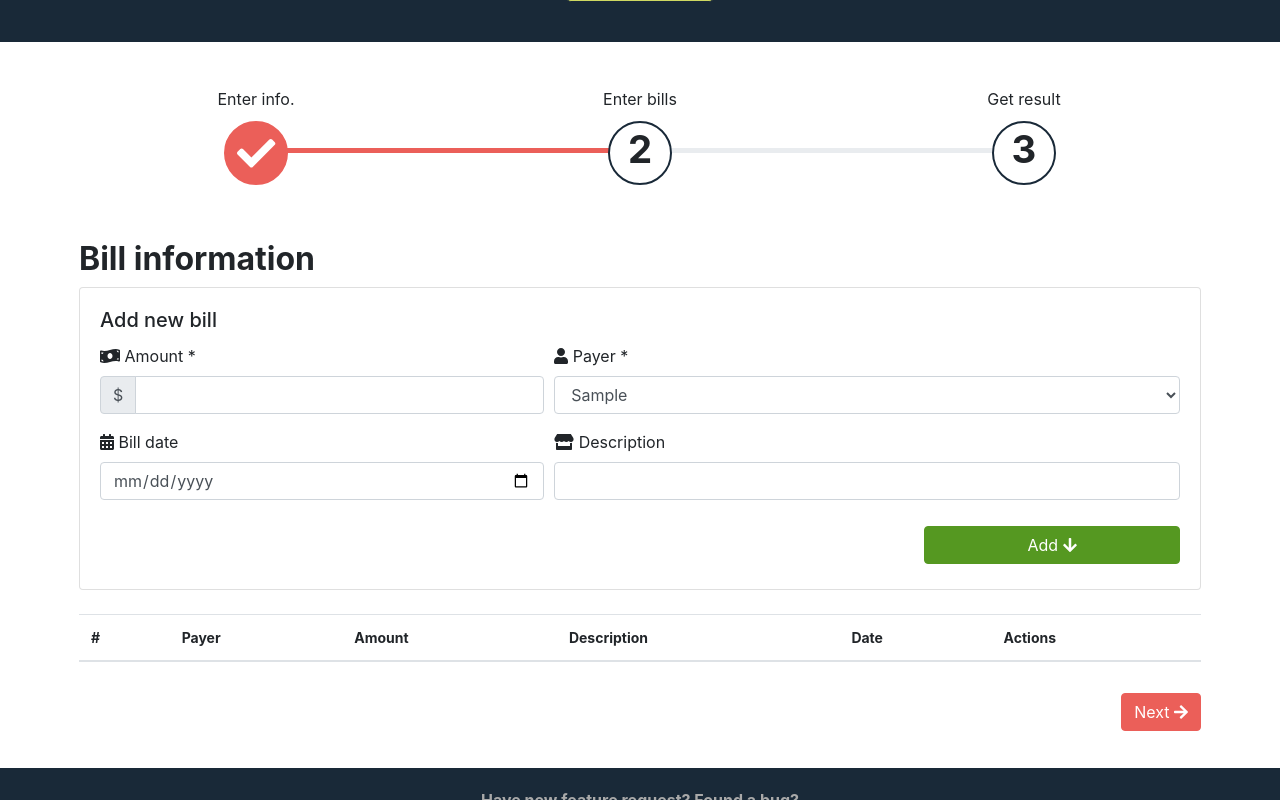
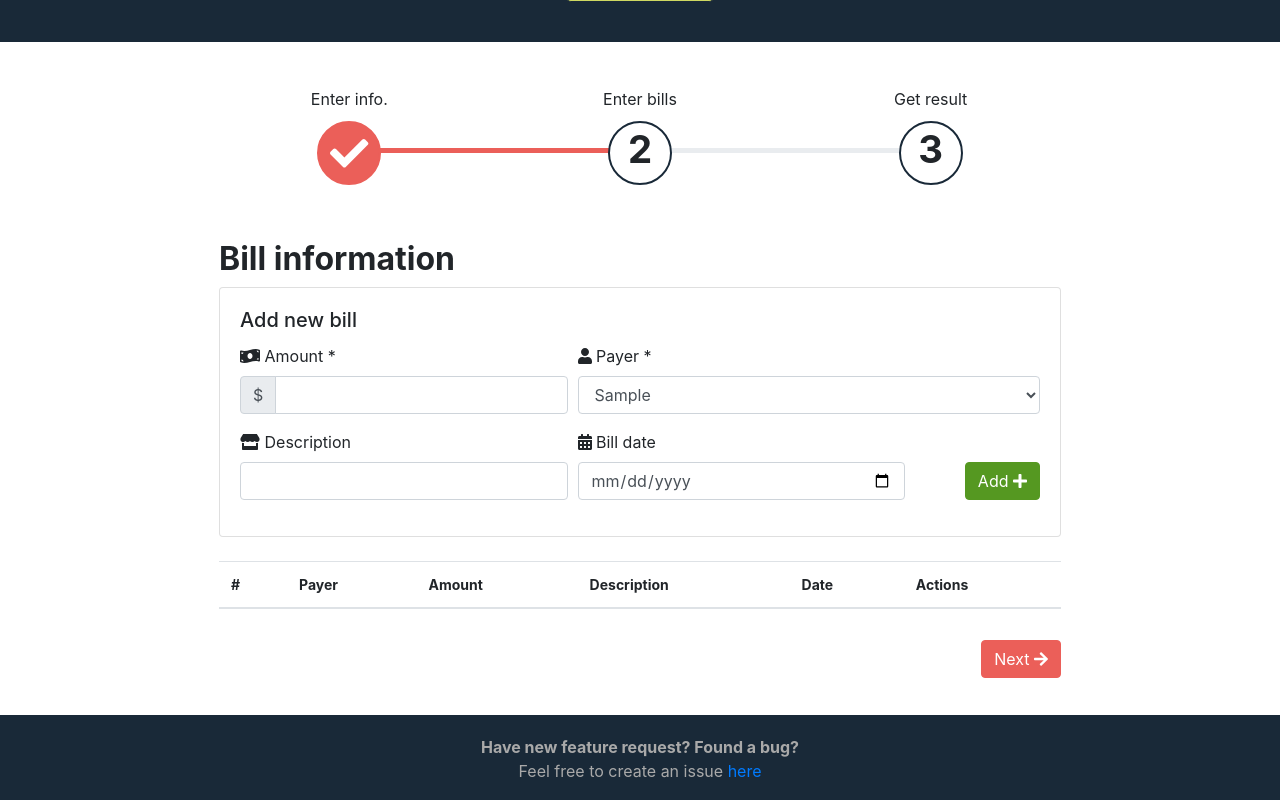
Before and after one commit to dutch-pay/dutch-pay.github.io, a React (Create React App) app: page / in a window 1280 px wide. Both pictures are taken after typing "Sample", "Sample" into the empty fields and a click on the button "Next". Shown: the part 624-1424 px from the top of the page. Built offline with nearby package versions, Linux system fonts and the light colour scheme.

Commit message:
bug fix - fit table into screen, add favicon

```diff
--- a/src/components/DutchForm.scss
+++ b/src/components/DutchForm.scss
@@ -2,6 +2,8 @@
 
 #dutch-form {
   padding: $container-padding;
+  max-width: 1000px;
+  margin: auto;
 
   .steps-container {
     padding-top: 50px;
@@ -10,7 +12,3 @@
     text-align: left;
   }
 }
-
-@media only screen and (min-device-width: #{$mobile-max-width}) {
-
-}
--- a/src/components/NewBillForm.js
+++ b/src/components/NewBillForm.js
@@ -1,7 +1,7 @@
 import React, { useState } from 'react'
 import { Form, Button, Col, Card, InputGroup } from 'react-bootstrap'
 import { FontAwesomeIcon } from '@fortawesome/react-fontawesome'
-import { faCalendarAlt, faStore, faUser, faArrowDown, faMoneyBillWave } from '@fortawesome/free-solid-svg-icons'
+import { faCalendarAlt, faStore, faUser, faPlus, faMoneyBillWave } from '@fortawesome/free-solid-svg-icons'
 
 import 'components/NewBillForm.scss'
 
@@ -16,9 +16,11 @@ function NewBillForm(props) {
   });
 
   const handleInputChange = (event) => {
+    const name = event.target.name
     setBillInfo({
       ...billInfo,
-      [event.target.name]: event.target.name === 'number' ? event.target.valueAsNumber : event.target.value,
+      [name]: name === 'number' ? event.target.valueAsNumber
+                                  : event.target.value,
     });
   }
 
@@ -49,22 +51,32 @@ function NewBillForm(props) {
         <Card.Title>Add new bill</Card.Title>
         <Form noValidate validated={validated} onSubmit={handleSubmit}>
           <Form.Row>
-            <Col xs={12} md={5}>
+            <Col xs={6} md={5}>
               <Form.Group controlId="billAmount">
-                <Form.Label><FontAwesomeIcon icon={faMoneyBillWave} /> Amount *</Form.Label>
+                <Form.Label>
+                  <FontAwesomeIcon icon={faMoneyBillWave} /> Amount *
+                </Form.Label>
                 <InputGroup>
                   <InputGroup.Prepend>
                     <InputGroup.Text>{props.currencySymbol}</InputGroup.Text>
                   </InputGroup.Prepend>
-                  <Form.Control required name="billAmount" type="number" onChange={handleInputChange} />
+                  <Form.Control required
+                                name="billAmount"
+                                type="number"
+                                onChange={handleInputChange} />
                 </InputGroup>
               </Form.Group>
             </Col>
 
-            <Col xs={12} md={7}>
+            <Col xs={6} md={7}>
               <Form.Group controlId="billPayer">
-                <Form.Label><FontAwesomeIcon icon={faUser} /> Payer *</Form.Label>
-                <Form.Control required name="billPayer" as="select" onChange={handleInputChange}>
+                <Form.Label>
+                  <FontAwesomeIcon icon={faUser} /> Payer *
+                </Form.Label>
+                <Form.Control required
+                              name="billPayer"
+                              as="select"
+                              onChange={handleInputChange}>
                   { props.peopleNames.map(name => <option key={name}>{name}</option>) }
                 </Form.Control>
               </Form.Group>
@@ -73,22 +85,32 @@ function NewBillForm(props) {
 
           <Form.Row>
             <Col xs={12} md={5}>
-              <Form.Group controlId="billDate">
-                <Form.Label><FontAwesomeIcon icon={faCalendarAlt} /> Bill date</Form.Label>
-                <Form.Control name="billDate"  type="date" onChange={handleInputChange} />
+              <Form.Group controlId="billName">
+                <Form.Label>
+                  <FontAwesomeIcon icon={faStore} /> Description
+                </Form.Label>
+                <Form.Control name="billName"
+                              type="text"
+                              onChange={handleInputChange} />
               </Form.Group>
             </Col>
-            <Col xs={12} md={7}>
-              <Form.Group  controlId="billName">
-                <Form.Label><FontAwesomeIcon icon={faStore} /> Description</Form.Label>
-                <Form.Control name="billName" type="text" onChange={handleInputChange} />
+            <Col xs={7} md={5}>
+              <Form.Group controlId="billDate">
+                <Form.Label>
+                  <FontAwesomeIcon icon={faCalendarAlt} /> Bill date
+                </Form.Label>
+                <Form.Control name="billDate"
+                              type="date"
+                              onChange={handleInputChange} />
               </Form.Group>
             </Col>
+            <Col xs={5} md={2}>
+              <Button className="add-button"
+                      type="submit">
+                Add <FontAwesomeIcon icon={faPlus}/>
+              </Button>
+            </Col>
           </Form.Row>
-
-          <Button className="add-button" type="submit">
-            Add <FontAwesomeIcon icon={faArrowDown}/>
-          </Button>
         </Form>
       </Card.Body>
     </Card>
--- a/src/components/NewBillForm.scss
+++ b/src/components/NewBillForm.scss
@@ -4,11 +4,11 @@
   background-color: $dark-green !important;
   border: 1px solid $dark-green !important;
 
-  width: 20vw;
-  min-width: 100px;
+  // width: 20vw;
+  // min-width: 100px;
   display: block;
-  margin: 5px auto;
-  margin-top: 10px;
+  // margin: 5px auto;
+  margin-top: 32px;
   float: right;
 
   &:hover {
--- a/src/components/Settlement.js
+++ b/src/components/Settlement.js
@@ -10,6 +10,7 @@ import 'components/DutchToast.scss'
 
 function Settlement(props) {
   const reportElem = useRef(null);
+  const settlementTableElem = useRef(null);
 
   const [downloading,       setDownloading]       = useState(false)
   const [copiedToastShow,   setCopiedToastShow]   = useState(false)
@@ -102,7 +103,7 @@ function Settlement(props) {
     $text.value = transactionToString
     document.body.appendChild($text)
     $text.select()
-    $text.setSelectionRange(0, 99999) /*For mobile devices*/
+    $text.setSelectionRange(0, 99999) /* For mobile devices */
     document.execCommand("copy")
     document.body.removeChild($text)
 
@@ -112,8 +113,11 @@ function Settlement(props) {
   function download() {
     setDownloading(true)
 
+    settlementTableElem.current.classList.add("bill-table-mobile")
     domtoimage.toPng(reportElem.current)
       .then(dataURL => {
+        settlementTableElem.current.classList.remove("bill-table-mobile")
+
         var link = document.createElement("a")
         document.body.appendChild(link)
         link.download = `${expenditure.title.split(' ').join('_')}.jpeg`
@@ -128,10 +132,10 @@ function Settlement(props) {
   }
 
   return props.display && (
-    <Container fluid className="steps-container">
+    <Container fluid
+               className="steps-container">
       <div className="report-container">
         <div ref={reportElem} id="report">
-
           <h2 className="step-title-header">Settlement</h2>
 
           <Card>
@@ -148,16 +152,21 @@ function Settlement(props) {
           <br/>
 
           <h3>Bill list</h3>
-          <BillsTable bills={bills}
-                      currencySymbol={props.currencySymbol}
-                      actionsShow={false}
-                      responsive={false} />
+          <div ref={settlementTableElem}>
+            <BillsTable bills={bills}
+                        currencySymbol={props.currencySymbol}
+                        actionsShow={false}
+                        responsive={true} />
+          </div>
 
           <Card border={'success'}>
             <Card.Body>
               <Card.Title>Minimum transaction</Card.Title>
 
-              <Table borderless responsive size="sm" id="transaction-table">
+              <Table id="transaction-table"
+                     borderless
+                     responsive
+                     size="sm">
                 <tbody>
                 {transactions.map((transaction, index) =>
                   <tr key={`transaction-row-${index}`}>
@@ -178,12 +187,14 @@ function Settlement(props) {
 
       <Row className="mt-3">
         <Col xs={12} md={6}>
-          <Button className="action-button" onClick={copyToClipboard}>
+          <Button className="action-button"
+                  onClick={copyToClipboard}>
             <FontAwesomeIcon icon={faCopy}/>&nbsp;Copy to clipboard
           </Button>
         </Col>
         <Col xs={12} md={6}>
-          <Button className="action-button" onClick={download}>
+          <Button className="action-button"
+                  onClick={download}>
            { downloading ?
             <FontAwesomeIcon icon={faSpinner} spin /> :
             <FontAwesomeIcon icon={faDownload}/> }
@@ -194,23 +205,35 @@ function Settlement(props) {
       </Row>
 
       <Row className="mt-5">
-        <Col xs={{ span: 8, offset: 2 }}>
-          <a className="text-center d-block" href="/"><FontAwesomeIcon icon={faRedo}/>&nbsp;Begin new dutch pay</a>
+        <Col xs={{ span: 10, offset: 1 }}>
+          <a className="text-center d-block" href="/">
+            <FontAwesomeIcon icon={faRedo}/>&nbsp;Begin new dutch pay
+          </a>
         </Col>
       </Row>
 
       <div className="toast-container">
-        <Toast onClose={() => {setCopiedToastShow(false)}} show={copiedToastShow} className='success-toast'delay={3000} autohide>
+        <Toast onClose={() => {setCopiedToastShow(false)}}
+               show={copiedToastShow}
+               className='success-toast'
+               delay={3000}
+               autohide>
           <Toast.Header>
-            <FontAwesomeIcon icon={faExclamationTriangle} className="rounded mr-2"/>
+            <FontAwesomeIcon icon={faExclamationTriangle}
+                             className="rounded mr-2"/>
             <strong className="mr-auto">Copied to clipboard!</strong>
           </Toast.Header>
           <Toast.Body>{ transactionToString }</Toast.Body>
         </Toast>
 
-        <Toast onClose={() => {setDownloadToastShow(false)}} show={downloadToastShow} className='success-toast' delay={3000} autohide>
+        <Toast onClose={() => {setDownloadToastShow(false)}}
+               show={downloadToastShow}
+               className='success-toast'
+               delay={3000}
+               autohide>
           <Toast.Header>
-            <FontAwesomeIcon icon={faExclamationTriangle} className="rounded mr-2"/>
+            <FontAwesomeIcon icon={faExclamationTriangle}
+                             className="rounded mr-2"/>
             <strong className="mr-auto">Download completed!</strong>
           </Toast.Header>
           <Toast.Body>Check the download folder.. :)</Toast.Body>
--- a/src/components/Settlement.scss
+++ b/src/components/Settlement.scss
@@ -23,3 +23,37 @@ $button-color: $coral;
 #transaction-table {
   margin-bottom: 0px;
 }
+
+@media only screen and (max-device-width: #{350px}) {
+  .bill-table-mobile table {
+    font-size: 11px;
+
+    th, td {
+      padding: 6px;
+    }
+
+    th:nth-child(4), td:nth-child(4) {
+      max-width: 85px;
+      text-overflow: ellipsis;
+      overflow: hidden;
+      white-space: nowrap;
+    }
+  }
+}
+
+@media only screen and (min-device-width: #{351px}) and (max-device-width: #{415px}) {
+  .bill-table-mobile table {
+    font-size: 13px;
+
+    th, td {
+      padding: 6px;
+    }
+
+    th:nth-child(4), td:nth-child(4) {
+      max-width: 95px;
+      text-overflow: ellipsis;
+      overflow: hidden;
+      white-space: nowrap;
+    }
+  }
+}
```
Also changed, not shown: src/components/BillsTable.js (+5 -2 lines), 1 other file (tests, documents, lock files or other folders).
